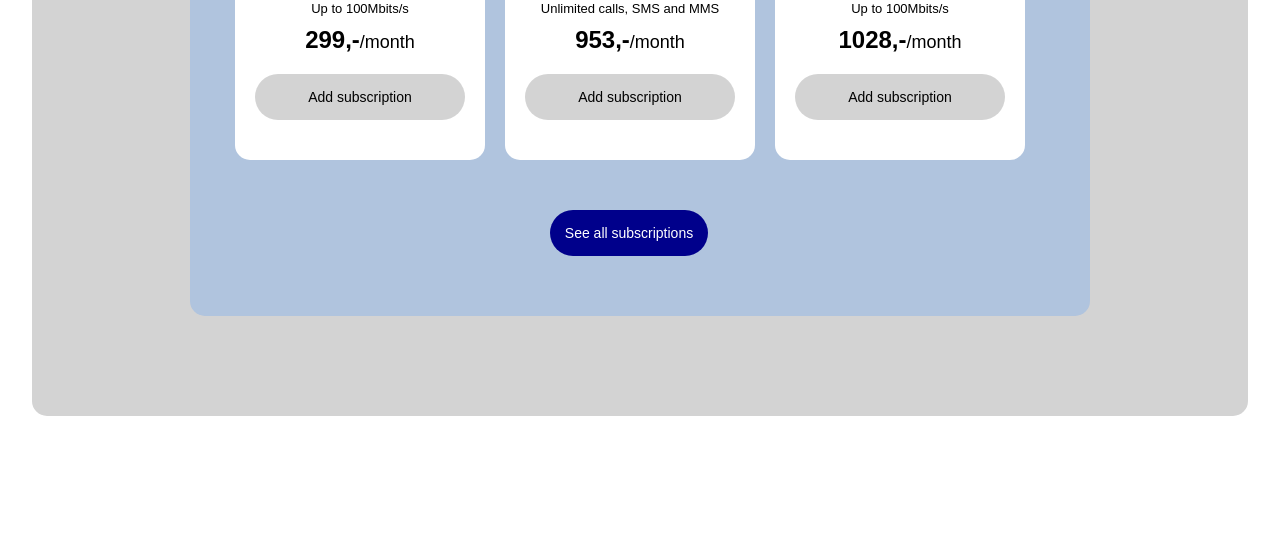
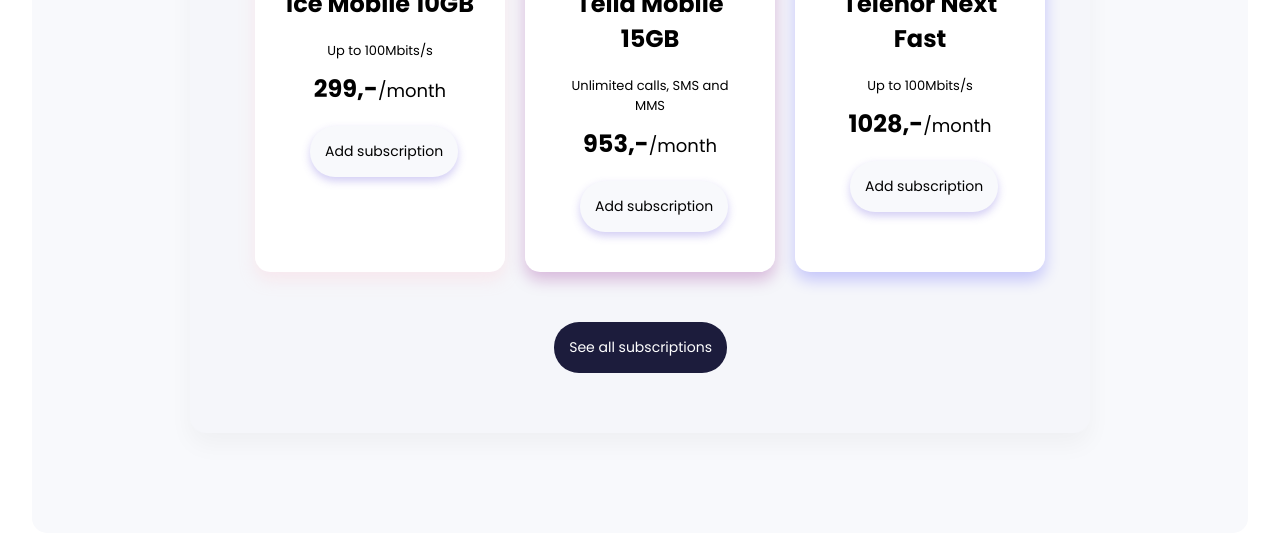
Before and after one commit to Joseph12408/Joseph-Designeigen, a plain HTML site: page index.html in a window 1280 px wide. Shown: the part 756-1309 px from the top of the page. Before the commit the page ends 1192 px from the top, so only its background shows below. Drawn offline with Linux system fonts and the light colour scheme; a web font is replaced by a local one.

Commit message:
Add files via upload

```diff
--- a/index.html
+++ b/index.html
@@ -4,6 +4,13 @@
     <meta charset="UTF-8">
     <title>figma_clone.ex</title>
     <link rel="stylesheet" type="text/css" href="style.css">
+    <link rel="preconnect" href="https://fonts.googleapis.com">
+<link rel="preconnect" href="https://fonts.gstatic.com" crossorigin>
+<link href="https://fonts.googleapis.com/css2?family=Bentham&family=Dancing+Script:wght@400..
+700&family=Heebo:wght@100..900&family=Hurricane&family=Lexend:wght@100..900&family=Montserrat:ital,
+wght@0,100..900;1,100..900&family=Poppins:ital,wght@0,100;0,200;0,300;0,400;0,500;0,600;0,700;0,800;0,
+900;1,100;1,200;1,300;1,400;1,500;1,600;1,700;1,800;1,900&display=swap" rel="stylesheet">
+<link href="https://fonts.googleapis.com/css2?family=Inter:wght@400;600;700&display=swap" rel="stylesheet">
     </head>
     <body>
         <header>
--- a/style.css
+++ b/style.css
@@ -22,6 +22,7 @@ header{
 .navbar{
 	display: flex;
 	align-items: center;
+	border-bottom: 1px solid rgba(0, 0, 0, 0.08);
 }
 nav{
 	flex: 1;
@@ -51,7 +52,7 @@ nav ul li :hover{
 }
 .container{
 	position: center;
-	background-color: lightgrey;
+	background-color: #f8f9fc;
 	max-width: 95%;
 	padding: 100px;
 	margin: 20px auto;
@@ -59,12 +60,13 @@ nav ul li :hover{
 }
 .sub-container{
 	text-align: center;
-	background-color: lightsteelblue;
+	background-color: #f5f6fa;
 	max-width: 900px;
 	margin: auto;
-	padding: 60px 40px;
 	height: auto;
-	border-radius: 15px;
+	border-radius: 16px;
+	padding: 60px;
+	box-shadow: 0 12px 24px rgba(0, 0, 0, 0.04);
 }
 .row_1{
 	text-align: center;
@@ -99,6 +101,7 @@ nav ul li :hover{
 	height: auto;
 	padding: 40px 20px;
 	gap: 20px;
+	box-shadow: 0 8px 16px rgba(255, 192, 203, 0.25);
 }
 .col-2{
 	color: #000;
@@ -108,6 +111,7 @@ nav ul li :hover{
 	height: auto;
 	padding: 40px 20px;
 	gap: 20px;
+	box-shadow: 0 8px 16px rgba(128, 0, 128, 0.25);
 }
 .col-3{
 	color: #000;
@@ -117,6 +121,7 @@ nav ul li :hover{
 	height: auto;
 	padding: 40px 20px;
 	gap: 20px;
+	box-shadow: 0 8px 16px rgba(0, 0, 255, 0.2);
 }
 .col-1 p{
 	font-size: small;
@@ -146,14 +151,17 @@ span{
 .btn{
 	font-size: 14px;
 	color: #000;
-	background-color: lightgray;
+	background-color:#f8f9fc;
 	border-radius: 25px;
 	padding: 15px;
+	max-width: fit-content;
+	margin-left: 35px;
+	box-shadow: 0 4px 8px rgba(107, 91, 219, 0.3);
 }
 .sub-btn{
 	font-size: 14px;
 	color: #fff;
-	background-color: darkblue;
+	background-color: #1c1c3c;
 	border-radius: 25px;
 	padding: 15px;
 	margin-left: 39%;
```
